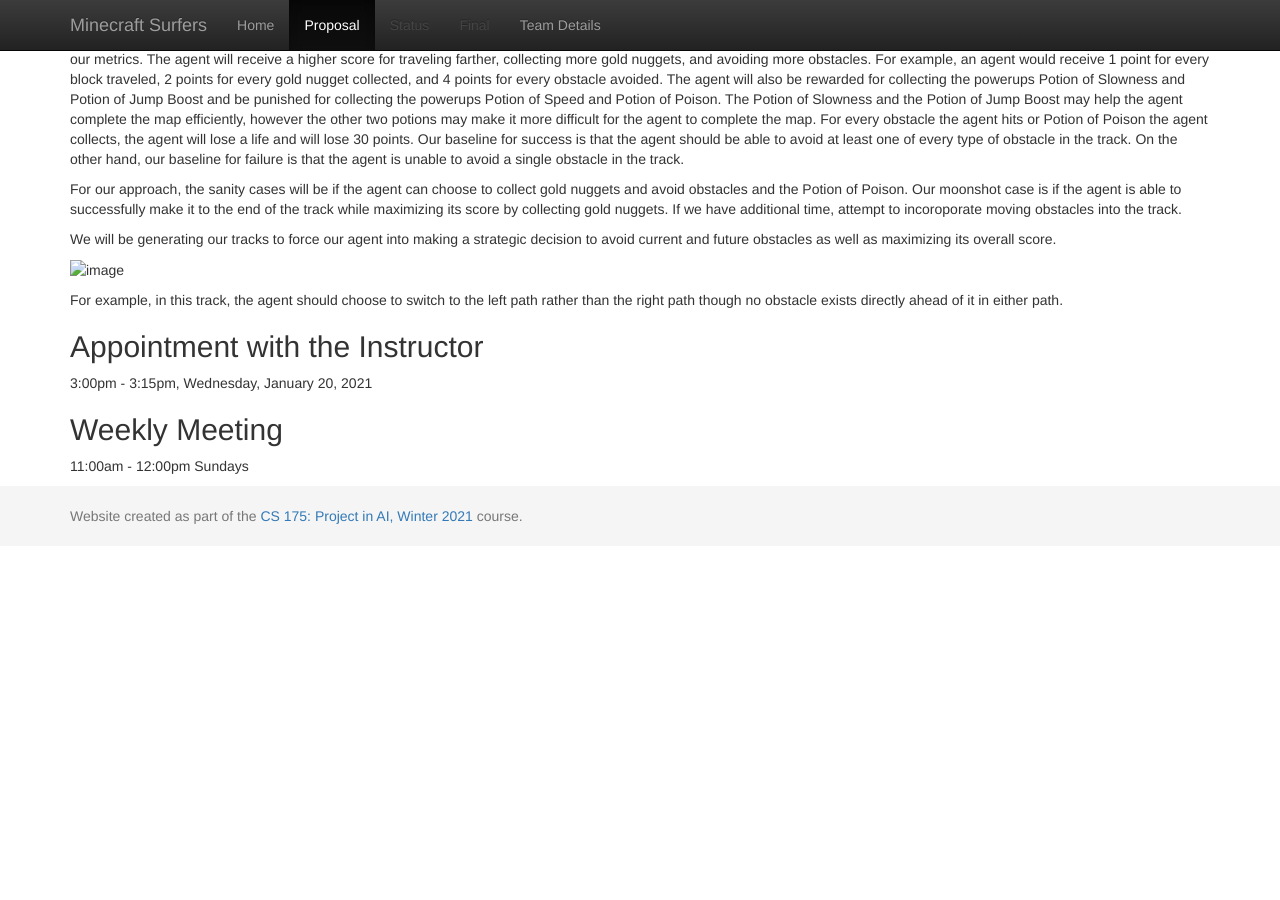
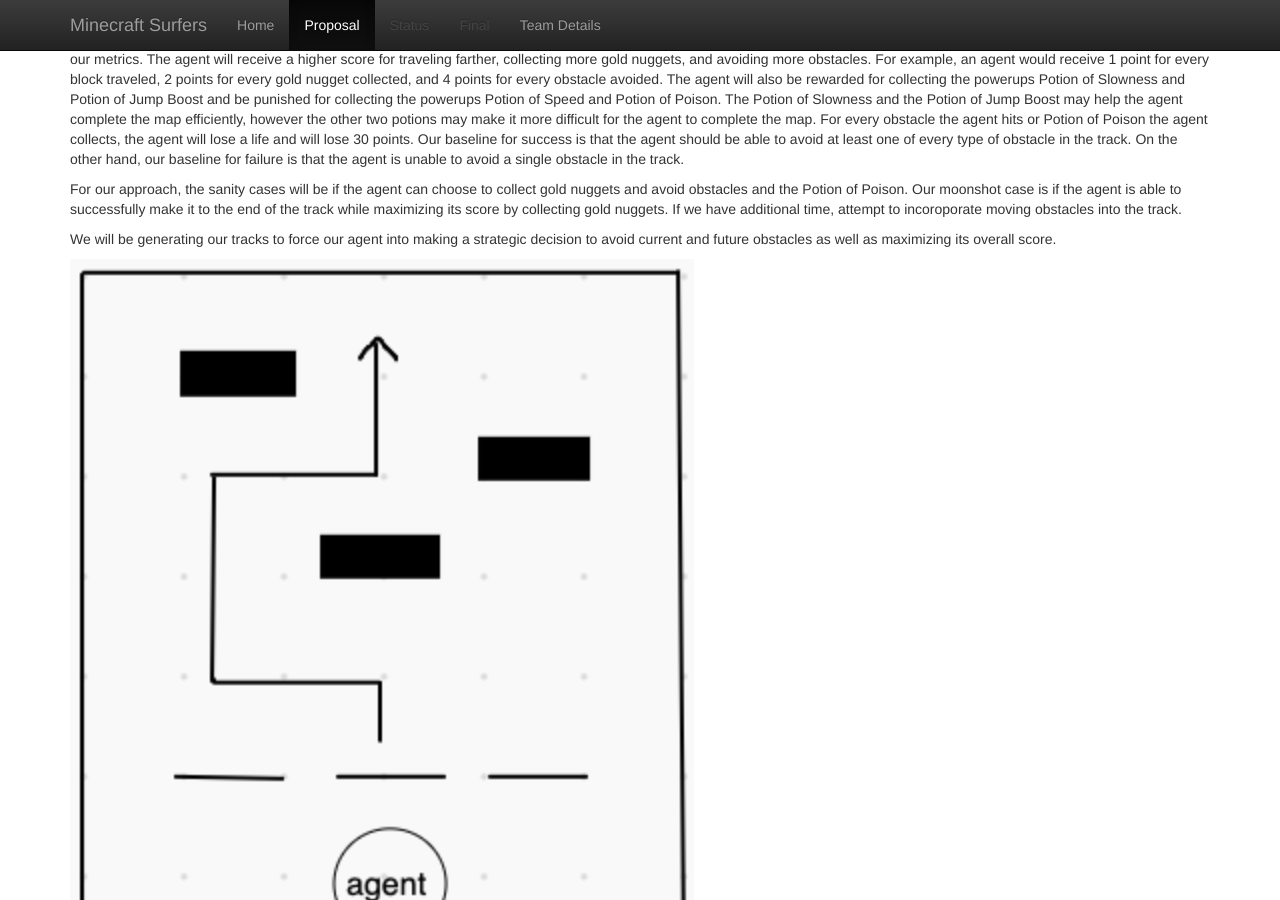
Before and after one commit to SahilRailkar/group-19, a Jekyll site: the page built from docs/proposal.md, in a window 1280 px wide and 900 px high, scrolled down 433 px. Built offline with Jekyll 4.4.1, drawn with Linux system fonts in a browser that asks for light colours; before the commit the page ends 979 px from its top, so only the background shows below that.

Commit message:
Fixed image 2

```diff
--- a/docs/proposal.md
+++ b/docs/proposal.md
@@ -16,7 +16,7 @@ For our approach, the sanity cases will be if the agent can choose to collect go
 
 We will be generating our tracks to force our agent into making a strategic decision to avoid current and future obstacles as well as maximizing its overall score.
 
-![image](../img/track.png)
+![image](./track.png)
 
 For example, in this track, the agent should choose to switch to the left path rather than the right path though no obstacle exists directly ahead of it in either path.
 
```
